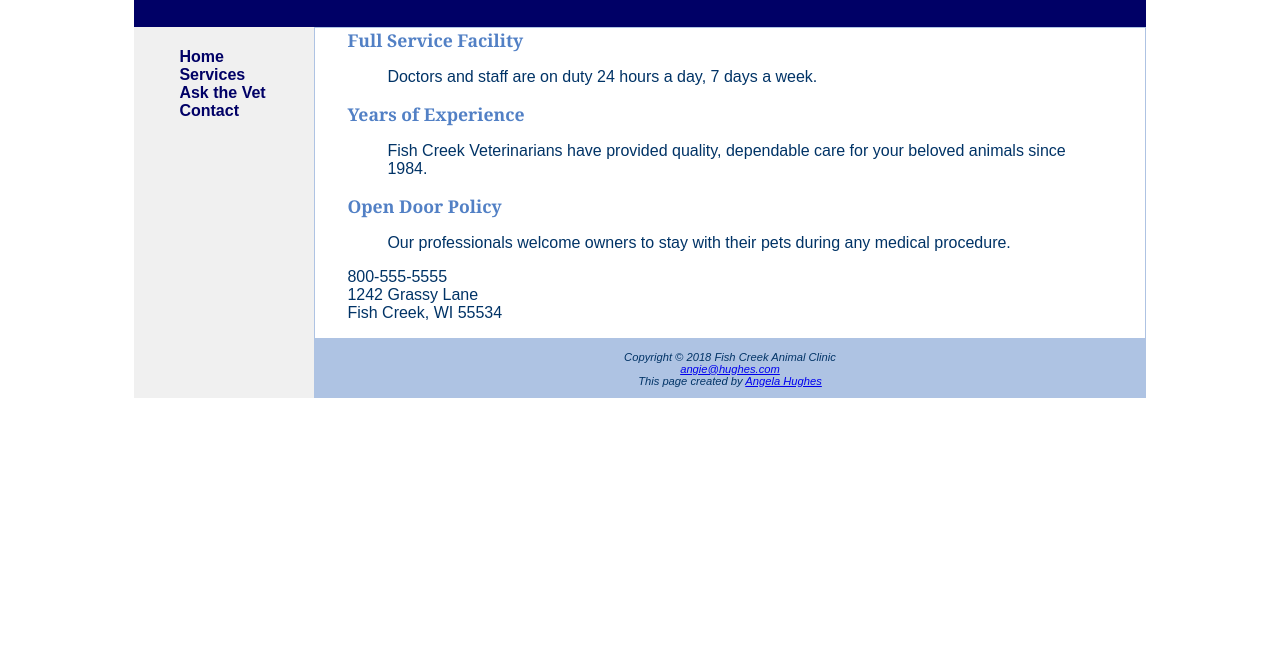
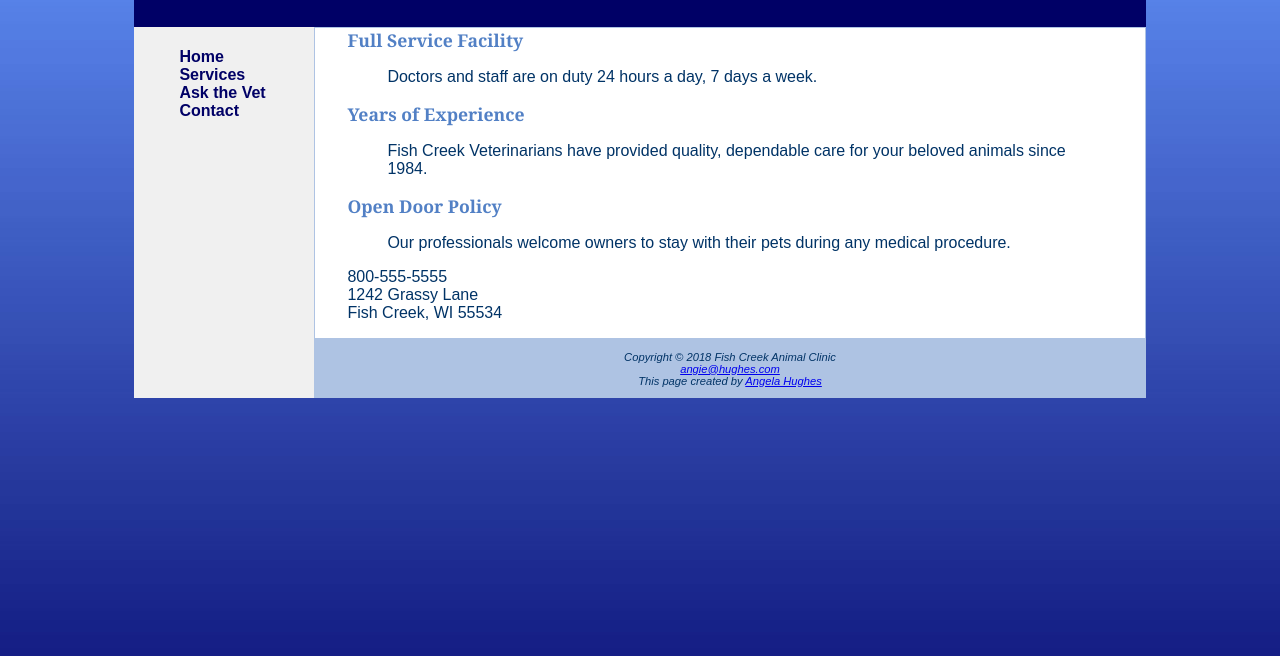
Before and after one commit to hueloovoo/hueloovoo.github.io, a plain HTML site: page fishcreek8/index.html in a window 1280 px wide. Shown: the part 144-800 px from the top of the page. Drawn offline with Linux system fonts and the light colour scheme.

Commit message:
Update fishcreek.css

```diff
--- a/fishcreek8/fishcreek.css
+++ b/fishcreek8/fishcreek.css
@@ -4,6 +4,7 @@
 body {	background-color:#ffffff;
 	color:#003366;
 	font-family:Arial, Verdana, sans-serif;
+	background-image:url(gradientblue.jpg);
 	}
 
 header {background-image: url(bigfish.gif);
```
